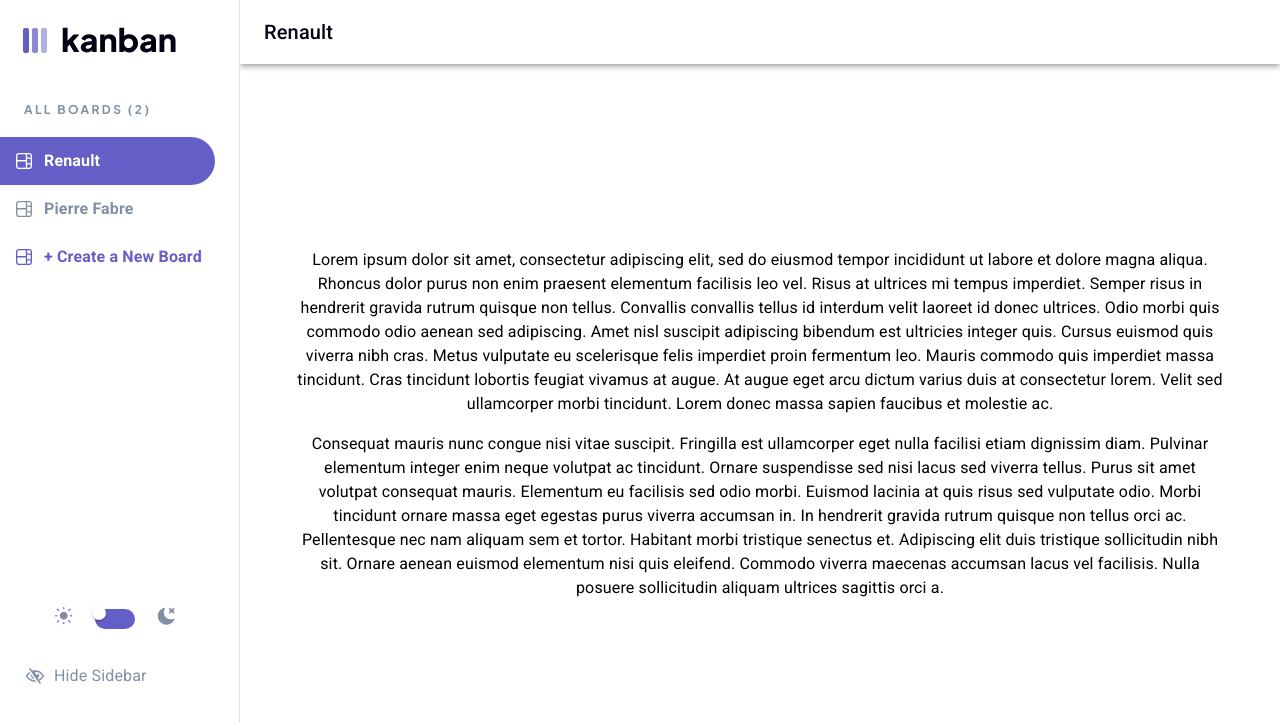
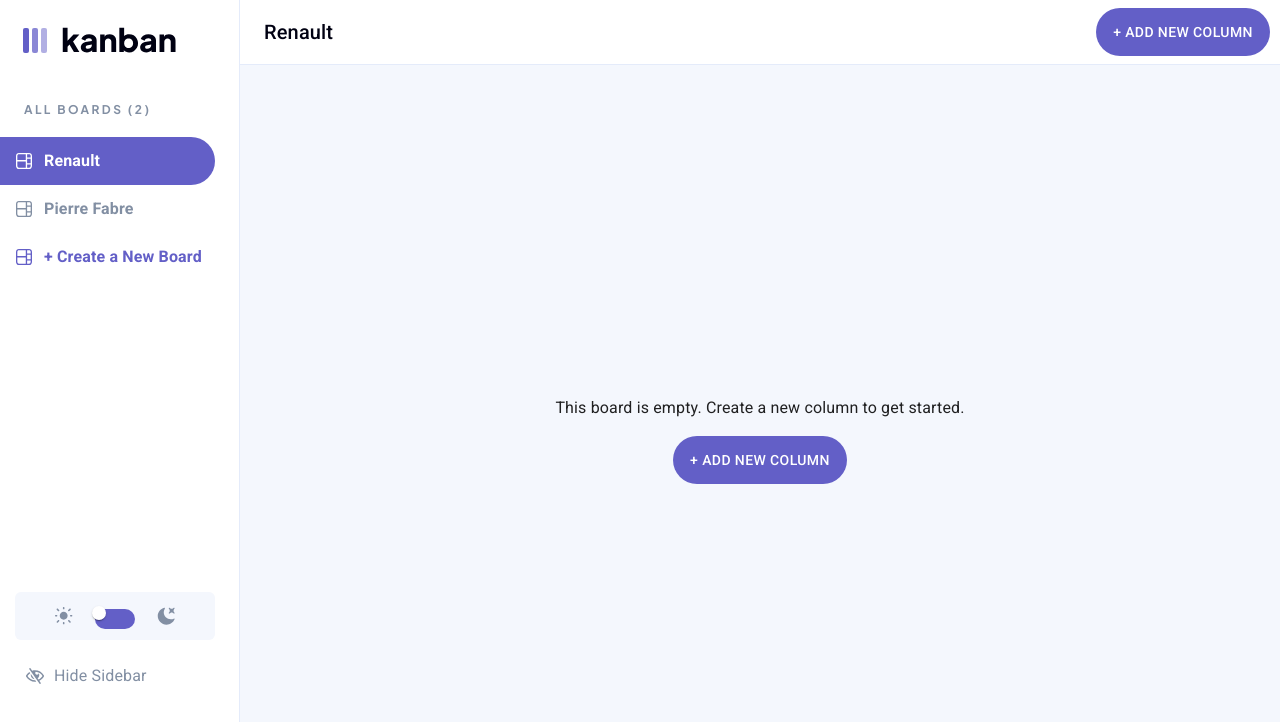
Before and after one commit to Idiru/kanban-front, a React (Vite) app: page / in a window 1280 px wide. Shown: the top 722 px of the page. Built offline with nearby package versions, Linux system fonts and the light colour scheme.

Commit message:
Dark mode done

```diff
--- a/src/App.css
+++ b/src/App.css
@@ -12,6 +12,9 @@
   --Black: #000112;
   --White: #FFF;
   --Very-Dark-Grey: #20212C;
+  --Borders-dark: #3E3F4E;
+  --Borders-light: #E4EBFA;
+
 }
 
 .logo {
@@ -51,7 +54,14 @@
 }
 
 body {
-  background-color: #f4f7fd;
+  background-color: #f4f7fd !important;
+}
+
+/* Toolbar */
+
+.toolbar-button{
+  position: fixed !important;
+  right: 10px;
 }
 
 /* Drawer Menu */
@@ -98,12 +108,16 @@ body {
   width: 200px;
   height: 48px;
   flex-shrink: 0;
-  background-color: var(--Light-Grey);
   display: flex;
   align-items: center;
   justify-content: center;
   gap: 10px;
   border-radius: 6px;
+}
+
+.dark {
+  background-color: #20212C !important;
+  color: #828fa3 !important;
 }
 
 .dark-light-mode img {
@@ -119,10 +133,3 @@ body {
 .list-item span {
   font-weight: 600 !important;
 }
-
-@media (min-width: 1080px) {
-  .drawer-title,
-  .drawer-button,
-  .drawer-hide {
-  }
-}
--- a/src/App.jsx
+++ b/src/App.jsx
@@ -9,7 +9,6 @@ import '@fontsource/roboto/700.css';
 
 
 function App() {
-  const [count, setCount] = useState(0)
   const [darkTheme, setDarkTheme] = useState(false);
 
   const handleDarkTheme = () => {
@@ -19,9 +18,7 @@ function App() {
 
 
   useEffect(() => {
-    document.body.style.backgroundColor = darkTheme ? "#2B2C37" : "#FFF)";
-    document.body.style.color = darkTheme ? "828FA3" : "black";
-
+    document.body.classList.toggle("dark")
   }, [darkTheme]);
 
   return (
--- /dev/null
+++ b/src/components/Board.jsx
@@ -0,0 +1,13 @@
+import MainButton from "./MainButton";
+
+
+export default function Board() {
+  return (
+    <div>
+      <div className="empty-board">
+        <p> This board is empty. Create a new column to get started.</p>
+        <MainButton text={"+ Add New Column"}/>
+      </div>
+    </div>
+  );
+}
--- /dev/null
+++ b/src/components/MainButton.jsx
@@ -0,0 +1,32 @@
+import Button from "@mui/material/Button";
+
+export default function mainButton(props) {
+  return (
+    <div>
+      <Button
+        variant="contained"
+        sx={{
+          backgroundColor: "var(--Main-Purple)",
+          width: "174px",
+          height: "48px",
+          flexShrink: "0",
+          borderRadius: "24px",
+          border: "none",
+          boxShadow: "none",
+          '&:hover': {
+          bgcolor: "var(--Main-Purple)",
+          opacity: "0.5",
+          boxShadow: "none",
+          border: "none",
+        },
+        '&:focus': {
+            outline: 'none',
+            border: 'none',
+            boxShadow: 'none'
+        }
+        }}
+      >{props.text}
+      </Button>
+    </div>
+  );
+}
--- a/src/components/PersistentDrawerLeft.jsx
+++ b/src/components/PersistentDrawerLeft.jsx
@@ -13,6 +13,9 @@ import IconButton from "@mui/material/IconButton";
 import ListItem from "@mui/material/ListItem";
 import ListItemButton from "@mui/material/ListItemButton";
 import ListItemText from "@mui/material/ListItemText";
+import Board from "./Board";
+import MainButton from "./MainButton";
+
 
 const drawerWidth = 240;
 
@@ -74,11 +77,10 @@ const data = {
   ],
 };
 
-export default function PersistentDrawerLeft({handleDarkTheme, darkTheme}) {
+export default function PersistentDrawerLeft({ handleDarkTheme, darkTheme }) {
   const theme = useTheme();
   const [open, setOpen] = React.useState(true);
   const [activeIndex, setActiveIndex] = useState(0);
-
 
   const handleListItemClick = (index) => {
     setActiveIndex(index);
@@ -92,14 +94,22 @@ export default function PersistentDrawerLeft({handleDarkTheme, darkTheme}) {
     setOpen(false);
   };
 
-
   const label = { inputProps: { "aria-label": "Switch demo" } };
 
   return (
     <Box sx={{ display: "flex" }}>
       <CssBaseline />
-      <AppBar position="fixed" open={open}>
-        <Toolbar sx={{ backgroundColor: darkTheme ? "var(--Dark-Grey)" : "var(--White)", color: "#000112" }}>
+      <AppBar
+        position="fixed"
+        open={open}
+        sx={{ boxShadow: "none", borderBottom: darkTheme ? "1px solid var(--Borders-dark)" : "1px solid var(--Borders-light)"  }}
+      >
+        <Toolbar
+          sx={{
+            backgroundColor: darkTheme ? "var(--Dark-Grey)" : "var(--White)",
+            color: "#000112",
+          }}
+        >
           <IconButton
             color="inherit"
             aria-label="open drawer"
@@ -107,9 +117,17 @@ export default function PersistentDrawerLeft({handleDarkTheme, darkTheme}) {
             edge="start"
             sx={{ mr: 2, ...(open && { display: "none" }) }}
           ></IconButton>
-          <Typography sx={{color: darkTheme ? "var(--White)" : "var(--Black)"}} variant="h6" noWrap component="div">
+          <Typography
+            sx={{ color: darkTheme ? "var(--White)" : "var(--Black)" }}
+            variant="h6"
+            noWrap
+            component="div"
+          >
             {data.projects[activeIndex].name}
           </Typography>
+          <div className="toolbar-button">
+          <MainButton text={"+ Add New Column"}/>
+          </div>
         </Toolbar>
       </AppBar>
       <Drawer
@@ -119,10 +137,11 @@ export default function PersistentDrawerLeft({handleDarkTheme, darkTheme}) {
           "& .MuiDrawer-paper": {
             width: drawerWidth,
             boxSizing: "border-box",
+            borderRight: darkTheme ? "1px solid var(--Borders-dark)" : "1px solid var(--Borders-light)",
           },
           ".css-12i7wg6-MuiPaper-root-MuiDrawer-paper": {
-            backgroundColor: darkTheme ? "var(--Dark-Grey)" : "var(--White)"
-          }
+            backgroundColor: darkTheme ? "var(--Dark-Grey)" : "var(--White)",
+          },
         }}
         variant="persistent"
         anchor="left"
@@ -131,10 +150,19 @@ export default function PersistentDrawerLeft({handleDarkTheme, darkTheme}) {
         <DrawerHeader
           sx={{ justifyContent: "center", padding: "16px 40px 0 0" }}
         >
-          <img src={darkTheme ? "../src/assets/logo-dark.svg" : "../src/assets/logo.svg"} alt="logo" />
+          <img
+            src={
+              darkTheme
+                ? "../src/assets/logo-dark.svg"
+                : "../src/assets/logo.svg"
+            }
+            alt="logo"
+          />
         </DrawerHeader>
         <List className="draw-list">
-          <span className="drawer-title">ALL BOARDS ({data.projects.length})</span>
+          <span className="drawer-title">
+            ALL BOARDS ({data.projects.length})
+          </span>
           {data.projects.map((project, index) => (
             <ListItem
               key={project.id}
@@ -147,7 +175,6 @@ export default function PersistentDrawerLeft({handleDarkTheme, darkTheme}) {
                     : "none",
                 borderRadius:
                   activeIndex === index ? "0px 100px 100px 0px" : "0",
-
               }}
             >
               <ListItemButton
@@ -228,7 +255,15 @@ export default function PersistentDrawerLeft({handleDarkTheme, darkTheme}) {
             </ListItemButton>
           </ListItem>
         </List>
-        <div className="dark-light-mode" style={{backgroundColor: darkTheme ? "var(--Very-Dark-Grey)" : "var(--White)", color: "#000112"}}>
+        <div
+          className="dark-light-mode"
+          style={{
+            backgroundColor: darkTheme
+              ? "var(--Very-Dark-Grey)"
+              : "var(--Light-Grey)",
+            color: "#000112",
+          }}
+        >
           <img className="sun-icon" src="../src/assets/sun.svg" alt="" />
           <Switch
             {...label}
@@ -241,22 +276,23 @@ export default function PersistentDrawerLeft({handleDarkTheme, darkTheme}) {
                 flexShrink: "0",
                 borderRadius: "20px",
               },
-              ".css-byenzh-MuiButtonBase-root-MuiSwitch-switchBase.Mui-checked": {
-                color: "#FFFF",
-
-              },
-              ".css-byenzh-MuiButtonBase-root-MuiSwitch-switchBase.Mui-checked+.MuiSwitch-track": {
-                backgroundColor: "var(--Main-Purple)",
-                opacity: "1"
-              },
+              ".css-byenzh-MuiButtonBase-root-MuiSwitch-switchBase.Mui-checked":
+                {
+                  color: "#FFFF",
+                },
+              ".css-byenzh-MuiButtonBase-root-MuiSwitch-switchBase.Mui-checked+.MuiSwitch-track":
+                {
+                  backgroundColor: "var(--Main-Purple)",
+                  opacity: "1",
+                },
               ".css-jsexje-MuiSwitch-thumb": {
                 height: "14px",
-                width: "14px"
+                width: "14px",
               },
               ".ss-byenzh-MuiButtonBase-root-MuiSwitch-switchBase": {
                 color: "#FFFF",
                 marginTop: "6px",
-                marginLeft: "5px"
+                marginLeft: "5px",
               },
               "css-byenzh-MuiButtonBase-root-MuiSwitch-switchBase": {
                 marginLeft: "5px",
@@ -267,8 +303,8 @@ export default function PersistentDrawerLeft({handleDarkTheme, darkTheme}) {
               ".css-byenzh-MuiButtonBase-root-MuiSwitch-switchBase": {
                 color: "#FFFF",
                 marginTop: "6px",
-                marginLeft: "6px"
-              }
+                marginLeft: "6px",
+              },
             }}
             onClick={handleDarkTheme}
           />
@@ -294,35 +330,7 @@ export default function PersistentDrawerLeft({handleDarkTheme, darkTheme}) {
       </Drawer>
       <Main open={open}>
         <DrawerHeader />
-        <Typography paragraph>
-          Lorem ipsum dolor sit amet, consectetur adipiscing elit, sed do
-          eiusmod tempor incididunt ut labore et dolore magna aliqua. Rhoncus
-          dolor purus non enim praesent elementum facilisis leo vel. Risus at
-          ultrices mi tempus imperdiet. Semper risus in hendrerit gravida rutrum
-          quisque non tellus. Convallis convallis tellus id interdum velit
-          laoreet id donec ultrices. Odio morbi quis commodo odio aenean sed
-          adipiscing. Amet nisl suscipit adipiscing bibendum est ultricies
-          integer quis. Cursus euismod quis viverra nibh cras. Metus vulputate
-          eu scelerisque felis imperdiet proin fermentum leo. Mauris commodo
-          quis imperdiet massa tincidunt. Cras tincidunt lobortis feugiat
-          vivamus at augue. At augue eget arcu dictum varius duis at consectetur
-          lorem. Velit sed ullamcorper morbi tincidunt. Lorem donec massa sapien
-          faucibus et molestie ac.
-        </Typography>
-        <Typography paragraph>
-          Consequat mauris nunc congue nisi vitae suscipit. Fringilla est
-          ullamcorper eget nulla facilisi etiam dignissim diam. Pulvinar
-          elementum integer enim neque volutpat ac tincidunt. Ornare suspendisse
-          sed nisi lacus sed viverra tellus. Purus sit amet volutpat consequat
-          mauris. Elementum eu facilisis sed odio morbi. Euismod lacinia at quis
-          risus sed vulputate odio. Morbi tincidunt ornare massa eget egestas
-          purus viverra accumsan in. In hendrerit gravida rutrum quisque non
-          tellus orci ac. Pellentesque nec nam aliquam sem et tortor. Habitant
-          morbi tristique senectus et. Adipiscing elit duis tristique
-          sollicitudin nibh sit. Ornare aenean euismod elementum nisi quis
-          eleifend. Commodo viverra maecenas accumsan lacus vel facilisis. Nulla
-          posuere sollicitudin aliquam ultrices sagittis orci a.
-        </Typography>
+        <Board/>
       </Main>
       <div className="drawer-hide close" onClick={handleDrawerOpen}>
         <svg
```
